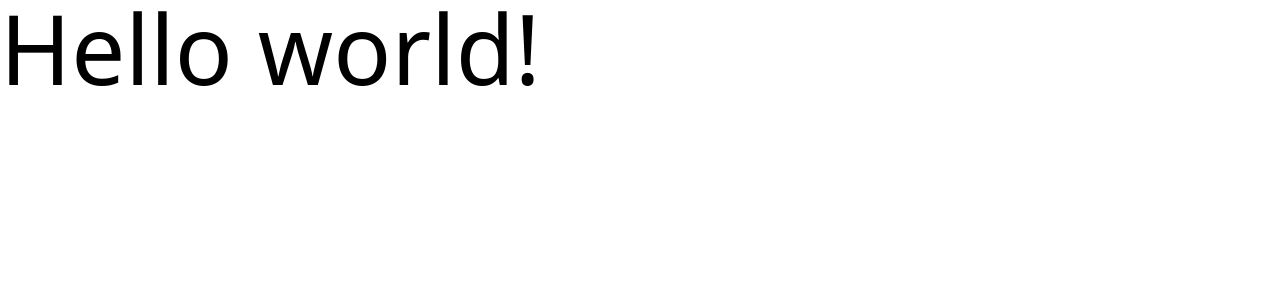
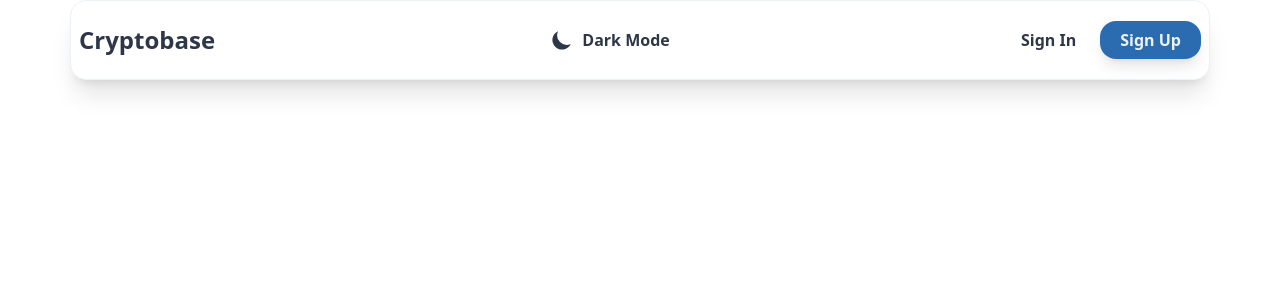
Before and after one commit to crypto523/cryptobase, a React (Create React App) app: page / in a window 1280 px wide. Shown: the top 300 px of the page. Built offline with nearby package versions, Linux system fonts and the light colour scheme.

Commit message:
added routes

```diff
--- a/package.json
+++ b/package.json
@@ -8,6 +8,8 @@
     "@testing-library/user-event": "^13.5.0",
     "react": "^18.2.0",
     "react-dom": "^18.2.0",
+    "react-icons": "^4.4.0",
+    "react-router-dom": "^6.3.0",
     "react-scripts": "5.0.1",
     "web-vitals": "^2.1.4"
   },
--- a/src/App.js
+++ b/src/App.js
@@ -1,7 +1,13 @@
 import React from "react";
+import Navbar from "./components/Navbar";
+import { ThemeProvider } from "./context/ThemeContext";
 
 const App = () => {
-	return <h1 className="text-8xl">Hello world!</h1>;
+	return (
+		<ThemeProvider>
+			<Navbar />
+		</ThemeProvider>
+	);
 };
 
 export default App;
--- a/src/index.js
+++ b/src/index.js
@@ -2,10 +2,11 @@ import React from "react";
 import ReactDOM from "react-dom/client";
 import "./index.css";
 import App from "./App";
+import { BrowserRouter } from "react-router-dom";
 
 const root = ReactDOM.createRoot(document.getElementById("root"));
 root.render(
-	<React.StrictMode>
+	<BrowserRouter>
 		<App />
-	</React.StrictMode>
+	</BrowserRouter>
 );
--- /dev/null
+++ b/src/routes/Account.js
@@ -0,0 +1,7 @@
+import React from "react";
+
+const Account = () => {
+	return <div>Account</div>;
+};
+
+export default Account;
--- /dev/null
+++ b/src/routes/CoinPage.js
@@ -0,0 +1,7 @@
+import React from "react";
+
+const CoinPage = () => {
+	return <div>CoinPage</div>;
+};
+
+export default CoinPage;
--- /dev/null
+++ b/src/routes/Home.js
@@ -0,0 +1,7 @@
+import React from "react";
+
+const Home = () => {
+	return <div>Home</div>;
+};
+
+export default Home;
--- /dev/null
+++ b/src/routes/Signin.js
@@ -0,0 +1,7 @@
+import React from "react";
+
+const Signin = () => {
+	return <div>Signin</div>;
+};
+
+export default Signin;
--- /dev/null
+++ b/src/routes/Signup.js
@@ -0,0 +1,7 @@
+import React from "react";
+
+const Signup = () => {
+	return <div>Signup</div>;
+};
+
+export default Signup;
--- a/tailwind.config.js
+++ b/tailwind.config.js
@@ -11,7 +11,7 @@ module.exports = {
 			},
 			textColor: {
 				accent: "var(--color-text-accent)",
-				primary: "var(--color-text-Primary)",
+				primary: "var(--color-text-primary)",
 				secondary: "var(--color-text-secondary)",
 				btnText: "var(--color-bg-secondary)",
 			},
```
Also changed, not shown: 1 other file (tests, documents, lock files or other folders).
